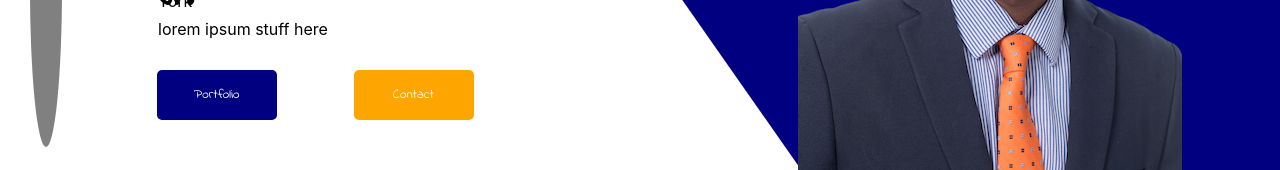
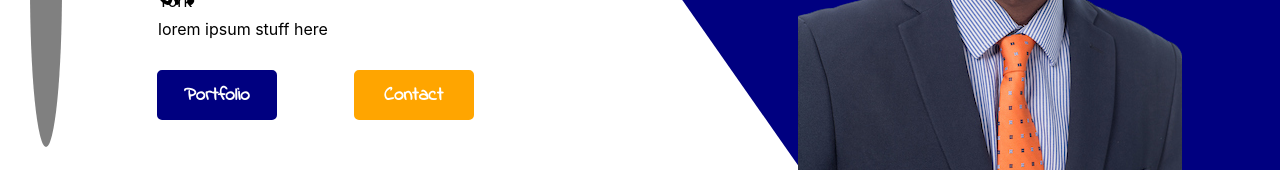
Before and after one commit to cyberstizz/charleslambjr, a React (Create React App) app: page / in a window 1280 px wide. Shown: the part 369-539 px from the top of the page. Built offline with nearby package versions, Linux system fonts and the light colour scheme.

Commit message:
changed the font size and weight on both buttons

```diff
--- a/src/App.css
+++ b/src/App.css
@@ -216,6 +216,8 @@ left: 1px;
 .portfolioButton{
   background-color: navy;
   font-family: 'Indie Flower', cursive;
+  font-size: 1.2rem;
+  font-weight: bolder;
   color: white;
   border-radius: 5px;
   width: 120px;
@@ -226,6 +228,8 @@ left: 1px;
 .contactButton{
   background-color: orange;
   font-family: 'Indie Flower', cursive;
+  font-size: 1.2rem;
+  font-weight: bolder;
   color: white;
   margin-left: 6vw;
   border-radius: 5px;
```
